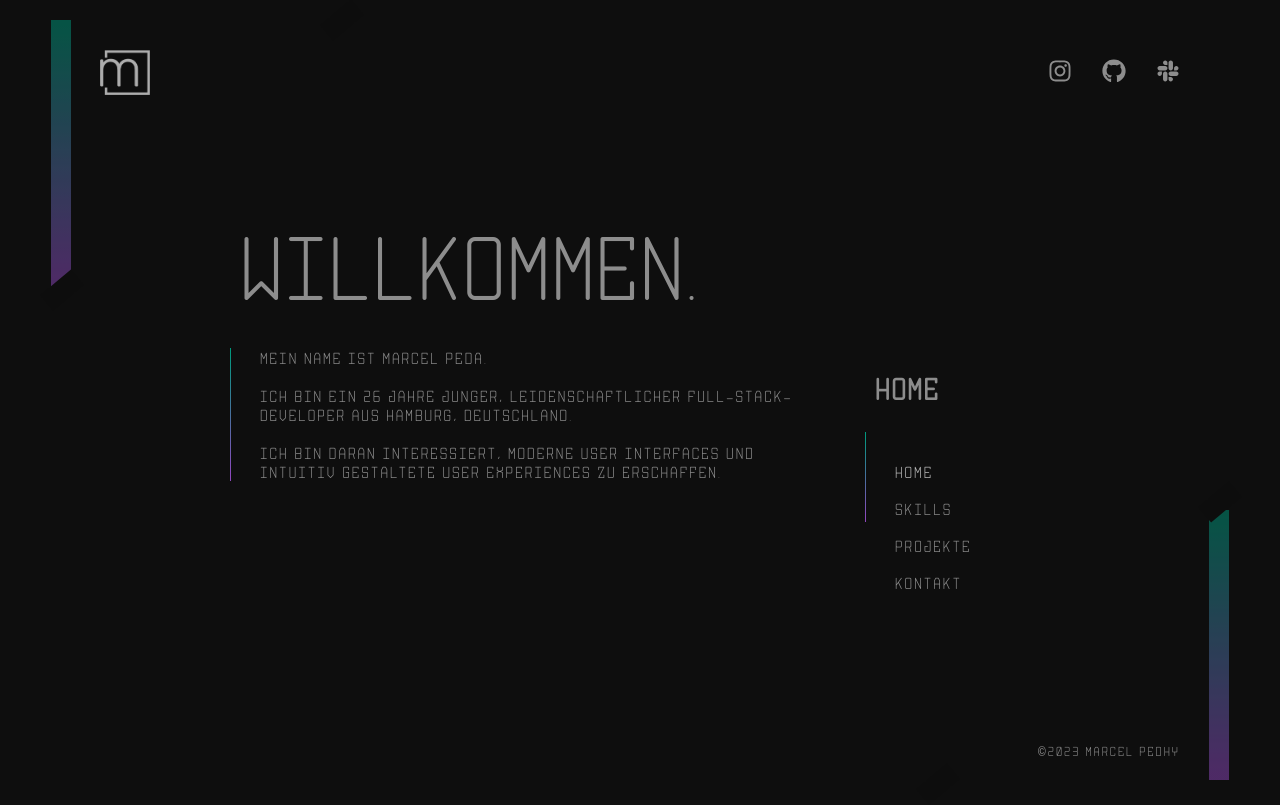
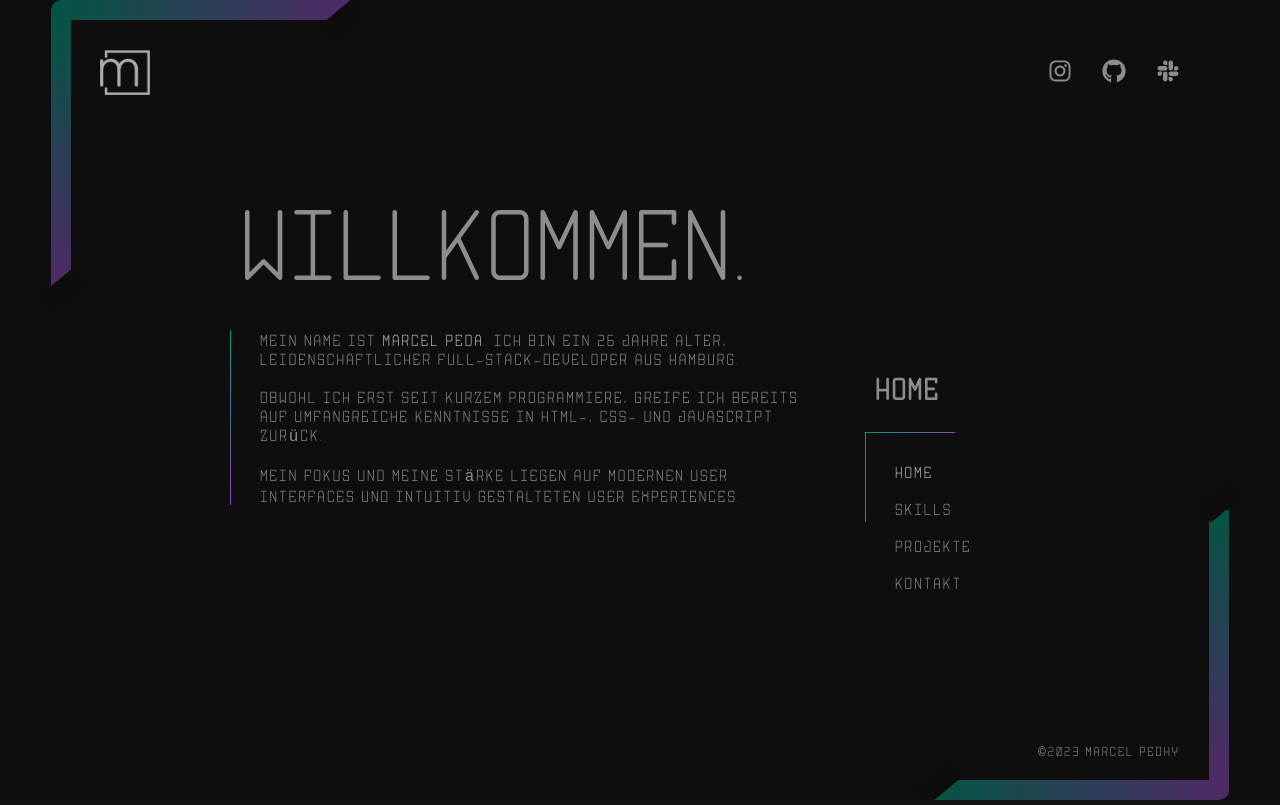
Before and after one commit to marceelp/my-portfolio, a React (Vite) app: page / in a window 1280 px wide. Built offline with nearby package versions, Linux system fonts and the light colour scheme.

Commit message:
implement createContext + useContext

```diff
--- a/src/App.jsx
+++ b/src/App.jsx
@@ -1,6 +1,4 @@
-import { useEffect, useState, createContext, useContext } from "react";
-import preloaderAnimation from "./animations/preloaderAnimation";
-
+import { PageProvider } from "./contexts/PageContext";
 import Preloader from "./components/preloader/Preloader";
 import Header from "./components/header/Header";
 import Hero from "./components/hero/hero";
@@ -9,32 +7,18 @@ import Projects from "./components/projects/Projects";
 import Contact from "./components/contact/Contact";
 import Main from "./components/main/Main";
 
-const PageContext = createContext();
-
 const App = () => {
-  const [activeLink, setActiveLink] = useState("Home");
-  // const page = useContext("Home");
-
-  const switchPage = (activeLinkName) => {
-    setActiveLink(activeLinkName);
-  };
-
-  useEffect(() => {
-    const timeout = setTimeout(() => preloaderAnimation(), 4000);
-    return () => clearTimeout(timeout);
-  }, []);
-
   return (
     <>
-      <PageContext.Provider value={activeLink}>
+      <PageProvider>
         <Preloader />
         <Header />
-        <Hero activeLink={activeLink} />
-        <Skills activeLink={activeLink} />
-        <Projects activeLink={activeLink} />
-        <Contact activeLink={activeLink} />
-        <Main activeLink={activeLink} switchPage={switchPage} />
-      </PageContext.Provider>
+        <Hero />
+        <Skills />
+        <Projects />
+        <Contact />
+        <Main />
+      </PageProvider>
     </>
   );
 };
--- a/src/components/contact/Contact.jsx
+++ b/src/components/contact/Contact.jsx
@@ -1,12 +1,15 @@
+import { usePage } from "../../contexts/PageContext";
 import { SiGmail, SiWhatsapp } from "react-icons/si";
 import ME from "../../assets/images/me.jpg";
 import "./contact.css";
 
-const Contact = ({ activeLink }) => {
+const Contact = () => {
+  const page = usePage();
+
   return (
     <section
       className={`contact--section ${
-        activeLink === "Kontakt" ? "visible" : "invisible"
+        page === "Kontakt" ? "visible" : "invisible"
       }`}
     >
       <img src={ME} alt="Das bin ich - Marcel Peda." />
--- a/src/components/contact/contact.css
+++ b/src/components/contact/contact.css
@@ -75,7 +75,7 @@ button {
   width: 10rem;
   margin-left: 5px;
   font-weight: bold;
-  background: var(--horizon-gradient);
+  background: var(--horizontal-gradient);
   background-size: 200% 100%;
   background-position: left;
   color: var(--dark);
--- a/src/components/hero/Hero.jsx
+++ b/src/components/hero/Hero.jsx
@@ -1,27 +1,28 @@
+import { usePage } from "../../contexts/PageContext";
 import useTextAnimation from "../../animations/useTextAnimation";
 import "./hero.css";
 
-const Hero = ({ activeLink }) => {
+const Hero = () => {
+  const page = usePage();
   const heading = useTextAnimation("Willkommen.", 4200);
 
   return (
     <section
-      className={`hero--section ${
-        activeLink === "Home" ? "visible" : "invisible"
-      }`}
+      className={`hero--section ${page === "Home" ? "visible" : "invisible"}`}
     >
       <article className="hero--description">
         <h1>{heading}</h1>
         <p>
-          Mein Name ist Marcel Peda.
+          Mein Name ist <span>Marcel Peda</span>. Ich bin ein 26 Jahre alter,
+          leidenschaftlicher Full-Stack-Developer aus Hamburg.
           <br />
           <br />
-          Ich bin ein 26 Jahre junger, leidenschaftlicher Full-Stack-Developer
-          aus Hamburg, Deutschland.
+          Obwohl ich erst seit kurzem programmiere, greife ich bereits auf
+          umfangreiche Kenntnisse in HTML-, CSS- und JavaScript zurück.
           <br />
           <br />
-          Ich bin daran interessiert, moderne User Interfaces und intuitiv
-          gestaltete User Experiences zu erschaffen.
+          Mein Fokus und meine Stärke liegen auf modernen User Interfaces und
+          intuitiv gestalteten User Experiences.
         </p>
       </article>
     </section>
--- a/src/components/hero/hero.css
+++ b/src/components/hero/hero.css
@@ -3,7 +3,7 @@
 }
 
 .hero--description {
-  margin-top: -1rem;
+  margin-top: -4rem;
   width: 60%;
   margin-left: 12rem;
 }
@@ -25,3 +25,7 @@
   height: 100%;
   background: var(--vertical-gradient);
 }
+
+.hero--description > p > span {
+  color: var(--white);
+}
--- a/src/components/main/Main.jsx
+++ b/src/components/main/Main.jsx
@@ -1,25 +1,28 @@
 import { useEffect } from "react";
+import { usePage, usePageSwitch } from "../../contexts/PageContext";
 import useTextAnimation from "../../animations/useTextAnimation";
 import "./main.css";
 
-const Main = ({ activeLink, switchPage }) => {
+const Main = () => {
+  const page = usePage();
+  const pageSwitch = usePageSwitch();
+  const [title, updateTitle] = useTextAnimation(page);
+  const [footer] = useTextAnimation("2023 Marcel Peda.", 4200);
   const links = ["Home", "Skills", "Projekte", "Kontakt"];
-  const animatedFooter = useTextAnimation("2023 Marcel Peda.", 4200);
-  const [animatedTitle, updateTitle] = useTextAnimation(activeLink);
 
   useEffect(() => {
-    updateTitle(activeLink);
-  }, [activeLink]);
+    updateTitle(page);
+  }, [page]);
 
   return (
     <main id="main__section">
       <div id="menu">
-        <h3>{animatedTitle}</h3>
+        <h3>{title}</h3>
         <ul>
           {links.map((link, index) => (
             <li
-              onClick={() => switchPage(link)}
-              className={activeLink === link ? "active" : ""}
+              onClick={() => pageSwitch(link)}
+              className={page === link ? "active" : ""}
               key={index}
             >
               {link}
@@ -33,7 +36,7 @@ const Main = ({ activeLink, switchPage }) => {
       <div id="line__bottom-horizontal"></div>
       <div id="line__bottom-vertical"></div>
 
-      <small id="copyright">&copy;{animatedFooter}</small>
+      <small id="copyright">&copy;{footer}</small>
     </main>
   );
 };
--- a/src/components/main/main.css
+++ b/src/components/main/main.css
@@ -43,7 +43,7 @@
   left: 0;
   width: 90px;
   height: 1px;
-  background: var(--horizon-gradient);
+  background: var(--horizontal-gradient);
 }
 
 #menu > ul > li {
@@ -67,7 +67,7 @@
   position: absolute;
   bottom: -3px;
   background-color: var(--light);
-  background: var(--horizon-gradient);
+  background: var(--horizontal-gradient);
   transform: scaleX(0);
   transform-origin: bottom right;
   transition: transform 0.3s ease-out;
@@ -91,7 +91,7 @@
 /* ----------------------------- */
 #line__top-horizontal,
 #line__bottom-horizontal {
-  background: var(--horizon-gradient);
+  background: var(--horizontal-gradient);
   position: absolute;
   width: 300px;
   height: 20px;
--- a/src/components/preloader/Preloader.jsx
+++ b/src/components/preloader/Preloader.jsx
@@ -1,15 +1,22 @@
+import { useEffect } from "react";
 import useTextAnimation from "../../animations/useTextAnimation";
+import preloaderAnimation from "../../animations/preloaderAnimation";
 import "./preloader.css";
 
 const Preloader = () => {
-  const animatedName = useTextAnimation("Marcel Peda", 1000);
-  const animatedPortfolio = useTextAnimation("Portfolio", 1000);
+  const name = useTextAnimation("Marcel Peda", 1000);
+  const portfolio = useTextAnimation("Portfolio", 1000);
+
+  useEffect(() => {
+    const timeout = setTimeout(() => preloaderAnimation(), 4000);
+    return () => clearTimeout(timeout);
+  }, []);
 
   return (
     <div className="preloader">
       <div className="preloader--text">
-        <h3>{animatedName}</h3>
-        <h3 className="preloader--portfolio">{animatedPortfolio}</h3>
+        <h3>{name}</h3>
+        <h3 className="preloader--portfolio">{portfolio}</h3>
       </div>
     </div>
   );
--- a/src/components/projects/Projects.jsx
+++ b/src/components/projects/Projects.jsx
@@ -1,11 +1,14 @@
+import { usePage } from "../../contexts/PageContext";
 import projects from "./projectdata";
 import "./projects.css";
 
-const Projects = ({ activeLink }) => {
+const Projects = () => {
+  const page = usePage();
+
   return (
     <section
       className={`projects--section ${
-        activeLink === "Projekte" ? "visible" : "invisible"
+        page === "Projekte" ? "visible" : "invisible"
       }`}
     >
       <ul className="projects--menu">
--- a/src/components/skills/Skills.jsx
+++ b/src/components/skills/Skills.jsx
@@ -1,10 +1,13 @@
+import { usePage } from "../../contexts/PageContext";
 import "./skills.css";
 
-const Skills = ({ activeLink }) => {
+const Skills = () => {
+  const page = usePage();
+
   return (
     <section
       className={`skills--section ${
-        activeLink === "Skills" ? "visible" : "invisible"
+        page === "Skills" ? "visible" : "invisible"
       }`}
     >
       <div>Skills</div>
--- /dev/null
+++ b/src/contexts/PageContext.jsx
@@ -0,0 +1,28 @@
+import { createContext, useContext, useState } from "react";
+
+const PageContext = createContext();
+export const PageSwitchContext = createContext();
+
+export const usePage = () => {
+  return useContext(PageContext);
+};
+
+export const usePageSwitch = () => {
+  return useContext(PageSwitchContext);
+};
+
+export const PageProvider = ({ children }) => {
+  const [activePage, setActivePage] = useState("Home");
+
+  const switchPage = (currentPage) => {
+    setActivePage(currentPage);
+  };
+
+  return (
+    <PageContext.Provider value={activePage}>
+      <PageSwitchContext.Provider value={switchPage}>
+        {children}
+      </PageSwitchContext.Provider>
+    </PageContext.Provider>
+  );
+};
--- a/src/index.css
+++ b/src/index.css
@@ -56,7 +56,7 @@ small {
 }
 
 h1 {
-  font-size: 9rem;
+  font-size: 10rem;
   font-weight: 400;
 }
 
```
